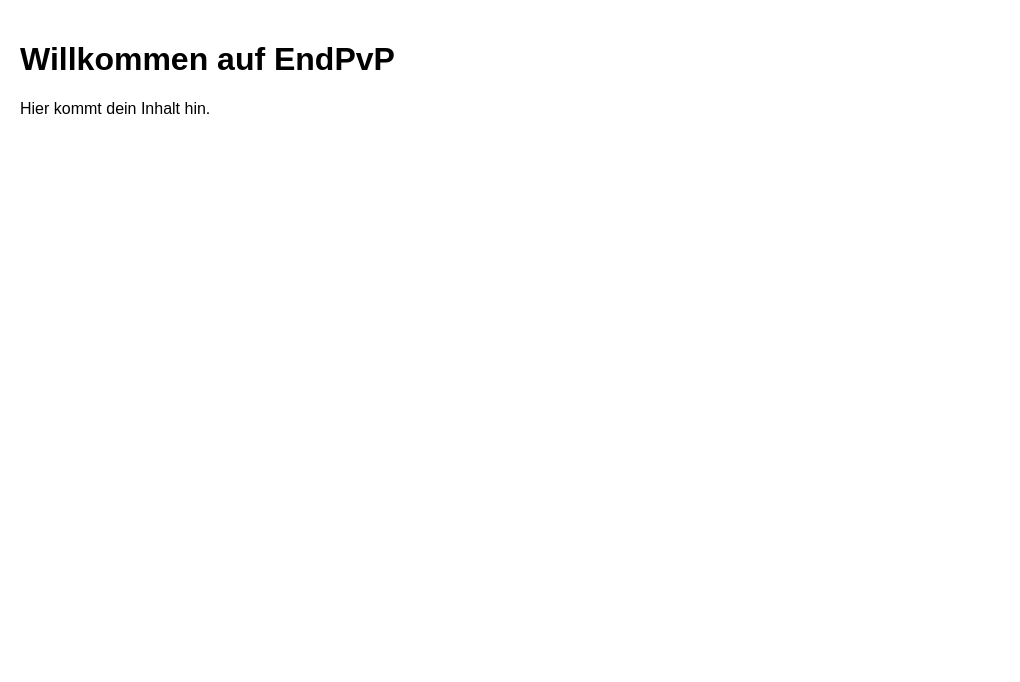
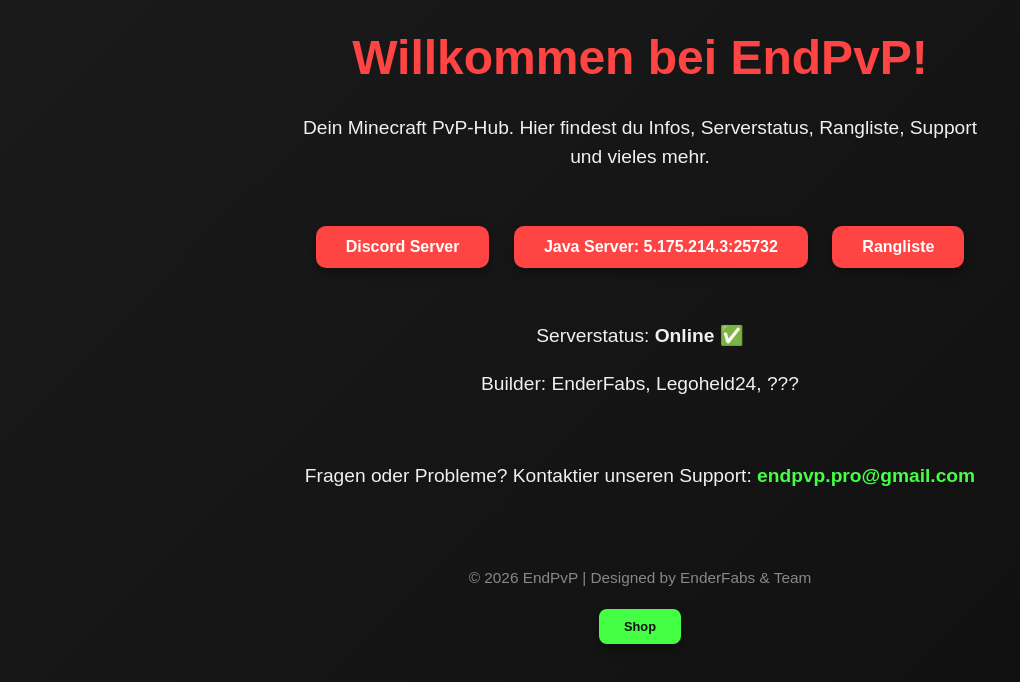
Before and after one commit to EnderFabs/EndPvP.pro, a plain HTML site: page index.html in a window 1280 px wide. Shown: the whole page, without its empty margins (0-1020 px from the left). Drawn offline with Linux system fonts and the light colour scheme.

Commit message:
V2
V2 mit shop

```diff
--- a/index.html
+++ b/index.html
@@ -3,49 +3,130 @@
 <head>
     <meta charset="UTF-8">
     <meta name="viewport" content="width=device-width, initial-scale=1.0">
-<title>EndPvP Seite</title>
+    <title>EndPvP</title>
     <style>
         body {
             margin: 0;
             font-family: Arial, sans-serif;
-    min-height: 100vh;
+            background: linear-gradient(135deg, #1a1a1a, #0f0f0f);
+            color: #f0f0f0;
             display: flex;
             flex-direction: column;
+            align-items: center;
+            justify-content: flex-start;
+            min-height: 100vh;
+            text-align: center;
         }
 
-  /* Inhalt der Seite */
-  .content {
-    flex: 1;
-    padding: 20px;
+        h1 {
+            font-size: 3em;
+            color: #ff4444;
+            margin: 30px 0 10px 0;
+            animation: pop 1s ease;
         }
 
-  /* Footer mit Button */
-  .footer {
-    text-align: center;
-    padding: 15px;
-    background-color: #111;
+        @keyframes pop {
+            0% { transform: scale(0); }
+            100% { transform: scale(1); }
+        }
+
+        p {
+            font-size: 1.2em;
+            max-width: 700px;
+            line-height: 1.5em;
+        }
+
+        .button {
+            margin: 10px;
+            padding: 12px 30px;
+            background: #ff4444;
+            color: #fff;
+            border-radius: 10px;
+            font-weight: bold;
+            text-decoration: none;
+            display: inline-block;
+            transition: 0.3s;
+            box-shadow: 0 5px 10px rgba(0,0,0,0.3);
+        }
+
+        .button:hover {
+            background: #ff2222;
+            transform: translateY(-3px);
+            box-shadow: 0 8px 15px rgba(0,0,0,0.5);
+        }
+
+        .section {
+            margin-top: 25px;
+        }
+
+        .small {
+            font-size: 0.8em;
+            margin-top: 40px;
+            color: #888;
+        }
+
+        a.mail-link {
+            color: #44ff44;
+            text-decoration: none;
+            font-weight: bold;
+        }
+        a.mail-link:hover {
+            text-decoration: underline;
+        }
+
+        /* Neuer Shop-Button Footer */
+        .shop-footer {
+            margin-top: 20px;
         }
 
         .shop-button {
-    background-color: #738374; /* Farbe kannst du ändern */
-    color: white;
-    border: none;
-    padding: 12px 25px;
-    font-size: 16px;
+            padding: 10px 25px;
+            background: #44ff44;
+            color: #111;
             border-radius: 8px;
-    cursor: pointer;
+            font-weight: bold;
             text-decoration: none;
             display: inline-block;
-    transition: background-color 0.3s;
+            transition: 0.3s;
+            box-shadow: 0 4px 8px rgba(0,0,0,0.3);
         }
 
         .shop-button:hover {
-    background-color: #5a5f5a; /* dunkler beim Hover */
+            background: #33cc33;
+            transform: translateY(-2px);
+            box-shadow: 0 6px 12px rgba(0,0,0,0.5);
         }
     </style>
 </head>
 <body>
+    <h1>Willkommen bei EndPvP!</h1>
+    <p>Dein Minecraft PvP-Hub. Hier findest du Infos, Serverstatus, Rangliste, Support und vieles mehr.</p>
 
-<div class="content">
-  <h1>Willkommen auf EndPvP</h1>
-  <p>Hier kommt dein Inhalt hin.</
+    <!-- Buttons -->
+    <div class="section">
+        <a href="https://discord.gg/xVrRwnfGg8" class="button">Discord Server</a>
+        <a class="button">Java Server: 5.175.214.3:25732</a>
+        <a href="http://mc.endpvp.pro" class="button">Rangliste</a>
+    </div>
+
+    <!-- Serverstatus & Builder -->
+    <div class="section">
+        <p>Serverstatus: <strong>Online ✅</strong></p>
+        <p>Builder: EnderFabs, Legoheld24, ???</p>
+    </div>
+
+    <!-- Support -->
+    <div class="section">
+        <p>Fragen oder Probleme? Kontaktier unseren Support: <a href="mailto:endpvp.pro@gmail.com" class="mail-link">endpvp.pro@gmail.com</a></p>
+    </div>
+
+    <!-- Footer -->
+    <div class="small">
+        <p>© 2026 EndPvP | Designed by EnderFabs & Team</p>
+        <!-- Neuer Shop-Button -->
+        <div class="shop-footer">
+            <a href="https://shop.endpvp.pro" class="shop-button" target="_blank">Shop</a>
+        </div>
+    </div>
+</body>
+</html>
```
Lines whose indentation alone changed are shown as unchanged.
